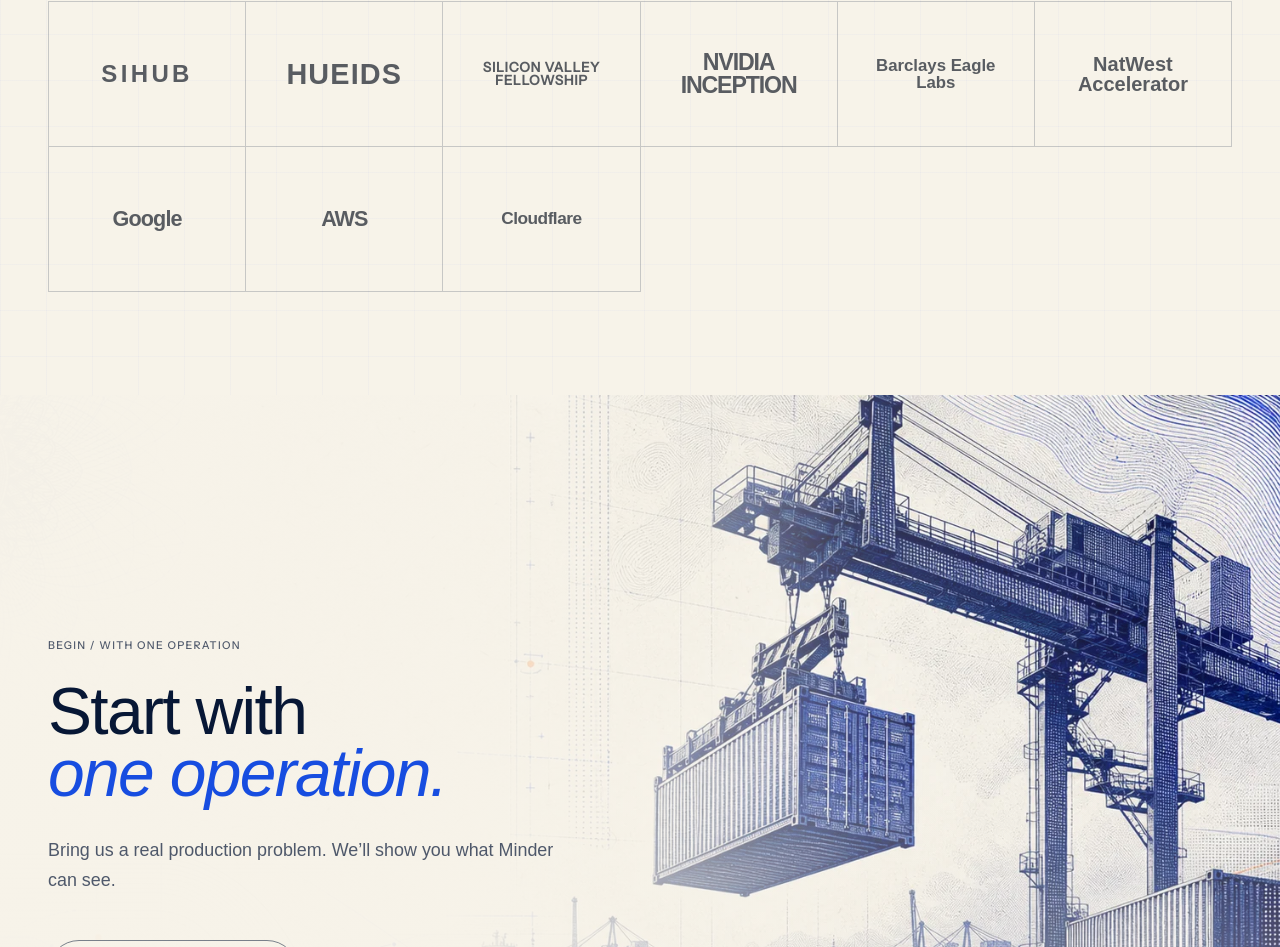
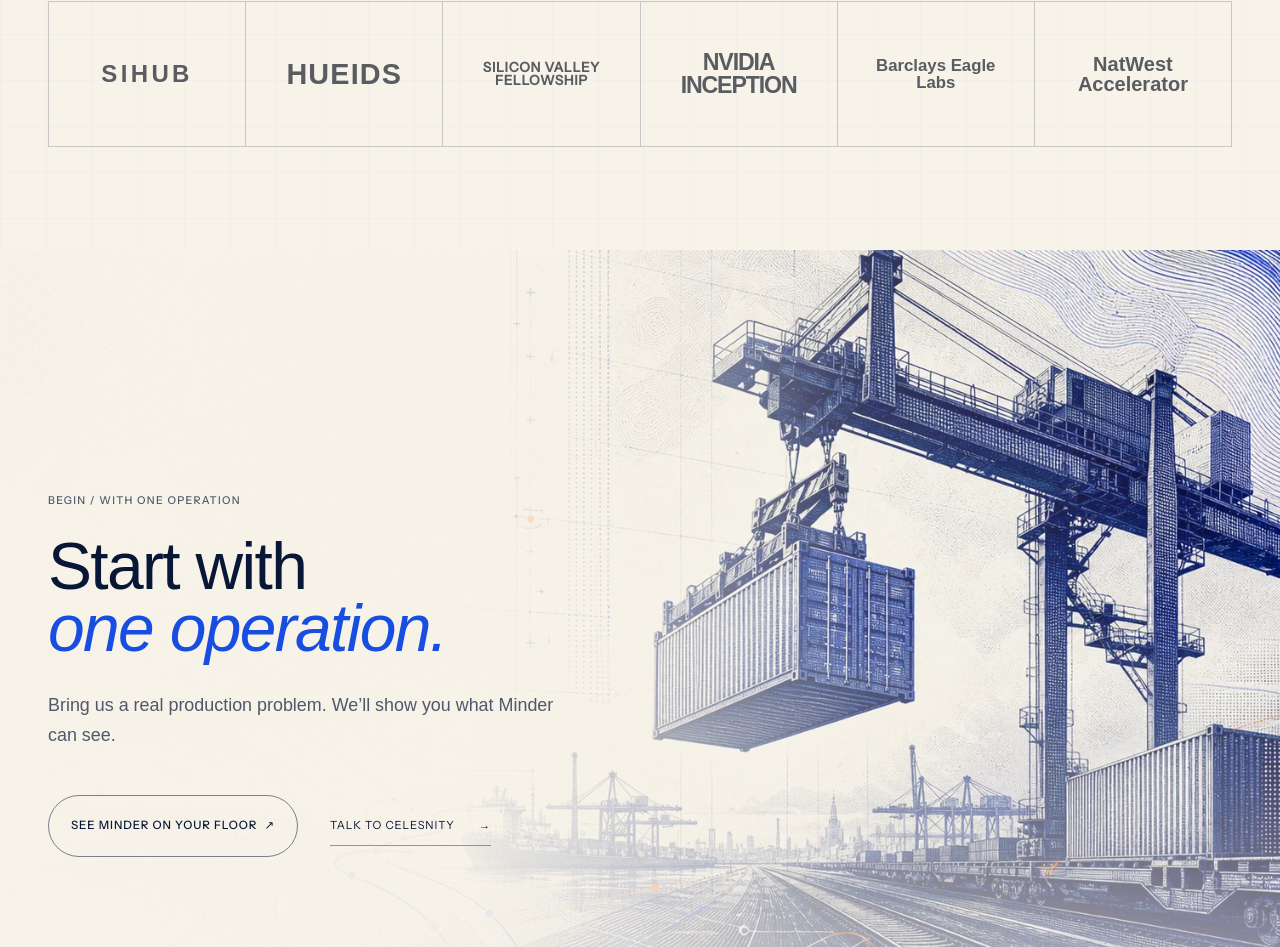
Before and after one commit to hungnq74/celesnity, a Next.js app in the folder celesnity-web/: page / in a window 1280 px wide. Shown: the part 9747-10694 px from the top of the page. Built offline with nearby package versions, Linux system fonts and the light colour scheme; a web font is replaced by a local one.

Commit message:
Remove unconfirmed cloud partner marks

```diff
--- a/celesnity-web/app/globals.css
+++ b/celesnity-web/app/globals.css
@@ -694,12 +694,6 @@
 .partner-mark--barclays:hover { color:#00aeef; }
 .partner-mark--natwest span { font-size:1.25rem; font-weight:800; }
 .partner-mark--natwest:hover { color:#5a287d; }
-.partner-mark--google span { font-size:1.35rem; font-weight:700; letter-spacing:-.04em; }
-.partner-mark--google:hover { color:#4285f4; }
-.partner-mark--aws span { font-size:1.35rem; font-weight:850; letter-spacing:-.05em; }
-.partner-mark--aws:hover { color:#ff9900; }
-.partner-mark--cloudflare span { font-size:1.08rem; font-weight:750; letter-spacing:-.03em; }
-.partner-mark--cloudflare:hover { color:#f38020; }
 /* Final */
 .final-cta { position:relative; min-height:100svh; display:flex; align-items:center; overflow:hidden; isolation:isolate; }
 .final-art { z-index:-3; object-fit:cover; object-position:center; }
--- a/celesnity-web/content/site.ts
+++ b/celesnity-web/content/site.ts
@@ -139,9 +139,6 @@
     { name: 'NVIDIA Inception', href: 'https://www.nvidia.com/en-us/startups/', slug: 'nvidia' },
     { name: 'Barclays Eagle Labs', href: 'https://labs.uk.barclays/', slug: 'barclays' },
     { name: 'NatWest Accelerator', href: 'https://www.natwest.com/business/business-services/entrepreneur-accelerator.html', slug: 'natwest' },
-    { name: 'Google', href: 'https://cloud.google.com/', slug: 'google' },
-    { name: 'AWS', href: 'https://aws.amazon.com/', slug: 'aws' },
-    { name: 'Cloudflare', href: 'https://www.cloudflare.com/', slug: 'cloudflare' },
   ],
 }
 
```
Also changed, not shown: 1 other file (tests, documents, lock files or other folders).
